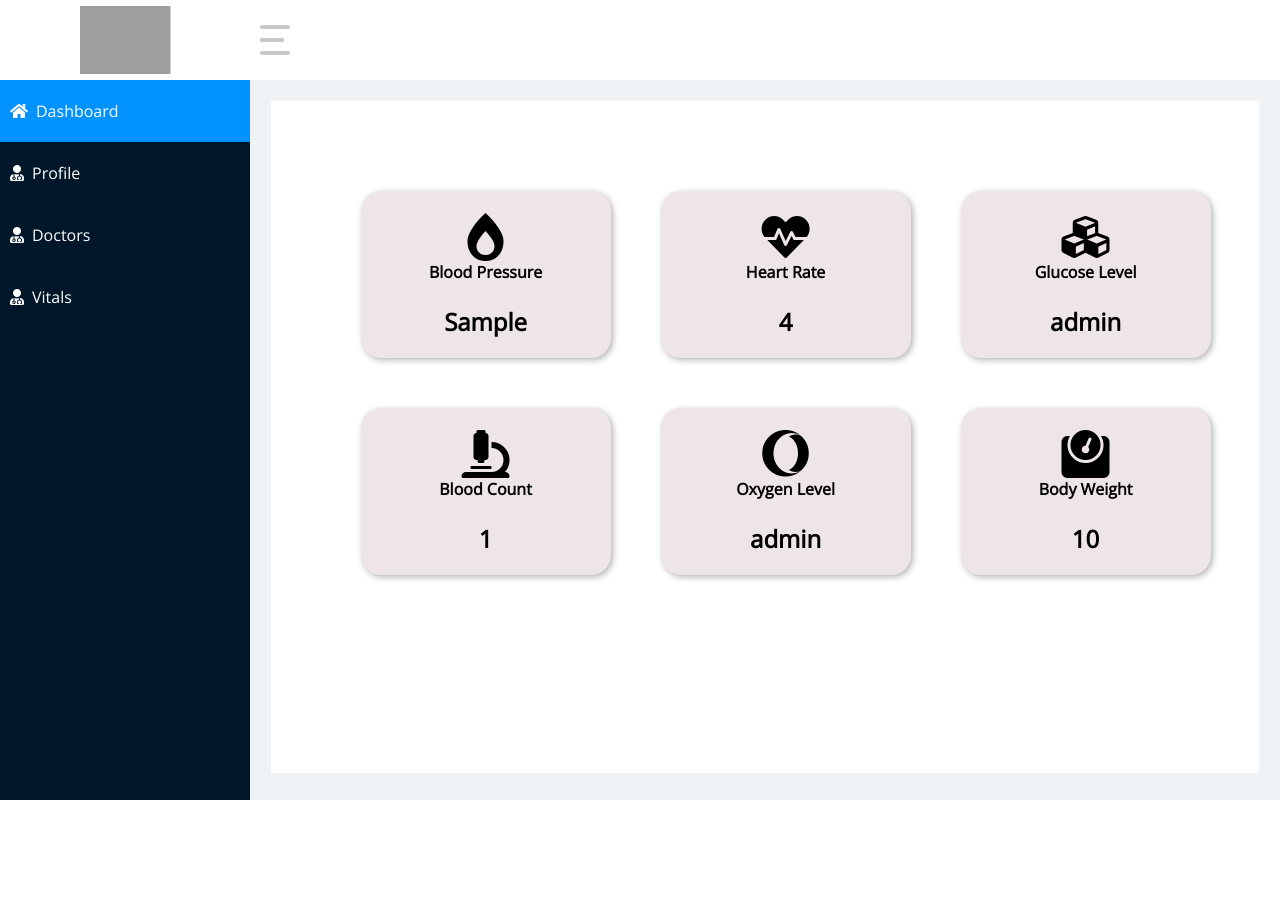
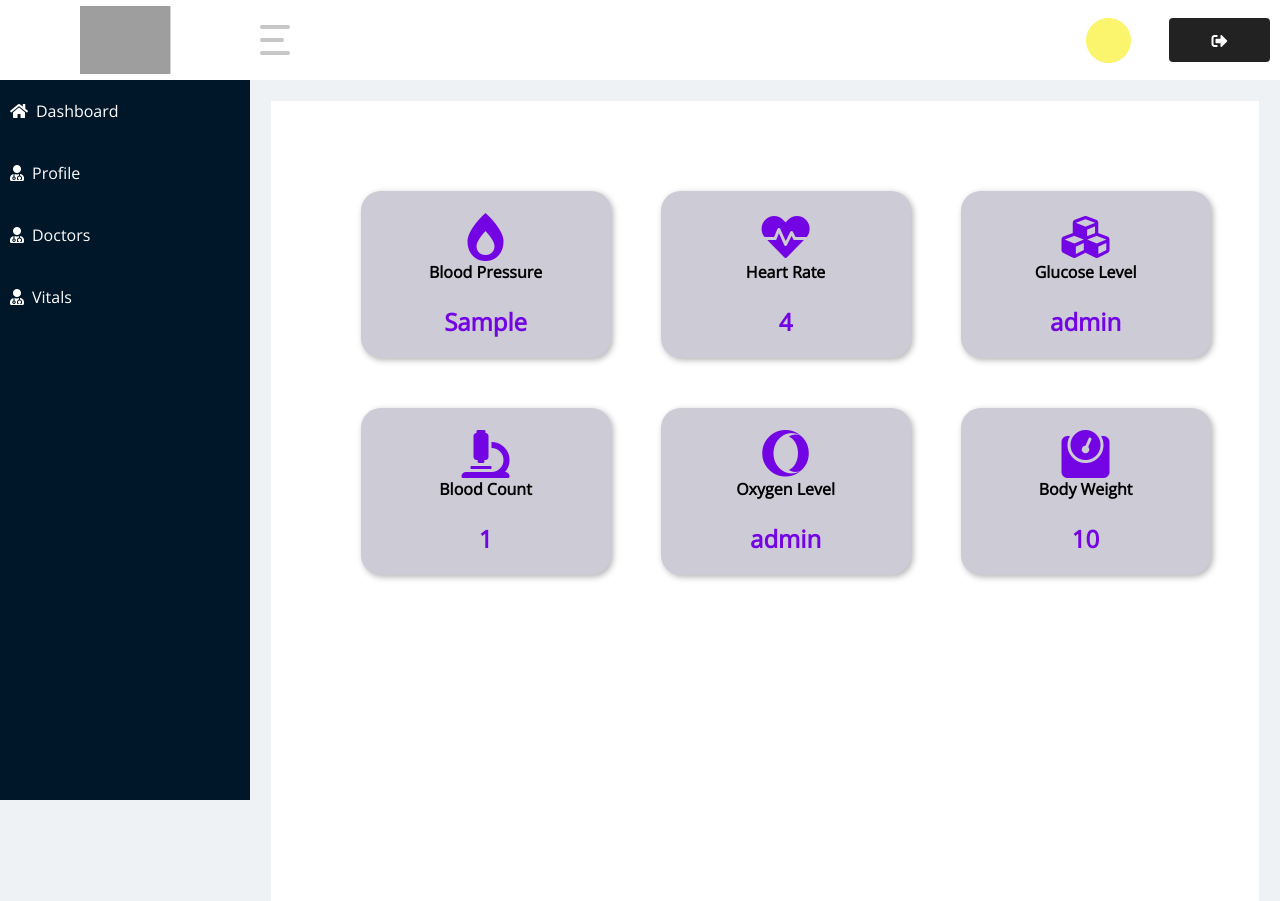
Before and after one commit to SJDev2000/medico, a Python web app: template flaskproject/templates/vitals.html in a window 1280 px wide. Before the commit the page ends 800 px from the top, so only its background shows below. Run offline with Jinja, Linux system fonts and the light colour scheme; the template is opened without the code that fills it: most values are stand-ins (such as "Sample title", 1, 10 or a date in 2020); grey boxes are pictures that could not be loaded.

Commit message:
Updated vitals.html

```diff
--- a/flaskproject/templates/vitals.html
+++ b/flaskproject/templates/vitals.html
@@ -4,7 +4,8 @@
     <meta charset="UTF-8">
     <meta name="viewport" content="width=device-width, initial-scale=1.0">
     <title>Clinic </title>
-    <link rel='stylesheet' href="{{url_for('static', filename='patientDashboard/style.css')}}" />
+    <link rel='stylesheet' href="{{url_for('static', filename='doctorDashboard/style2.css')}}" />
+    <link rel='stylesheet' href="{{url_for('static', filename='doctorDashboard/style.css')}}" />
     <link rel="stylesheet" href="https://cdnjs.cloudflare.com/ajax/libs/font-awesome/5.15.2/css/all.min.css" />
     <script src="https://cdnjs.cloudflare.com/ajax/libs/jquery/3.5.1/jquery.min.js"></script>
     <link rel="stylesheet" href="https://cdnjs.cloudflare.com/ajax/libs/font-awesome/4.7.0/css/font-awesome.min.css">
@@ -17,7 +18,7 @@
                 <div><img src='https://img.icons8.com/external-filled-outline-satawat-anukul/64/000000/external-medical-medical-filled-outline-filled-outline-satawat-anukul-40.png' /></div>
                 <ul>
                     <a style="text-decoration: none; color: white;" href="/patientDashboard"><li class="selected"><i class="fas fa-home"></i><label>Dashboard</label></li></a>
-                    <a style="text-decoration: none; color: white;" href="/doctorProfiles"><li><i class="fas fa-user-md"></i><label>Profile</label></li></a>
+                    <a style="text-decoration: none; color: white;" href="/updateProfile"><li><i class="fas fa-user-md"></i><label>Profile</label></li></a>
                     <a style="text-decoration: none; color: white;" href="/doctorProfiles"><li><i class="fas fa-user-md"></i><label>Doctors</label></li></a>
                     <a style="text-decoration: none; color: white;" href="/vitalProfiles"><li><i class="fas fa-user-md"></i><label>Vitals</label></li></a>
                 </ul> <span class="cross-icon"><i class="fas fa-times"></i></span>
@@ -35,6 +36,14 @@
                         <div></div>
                         <div></div>
                     </div>
+                    <svg style="margin-left:75%;" class="modesvg" width="45" height="45" viewBox="0 0 55 55" fill="none"
+                        xmlns="http://www.w3.org/2000/svg">
+                        <path class="sun"
+                            d="M55 27.5C55 42.6878 42.6878 55 27.5 55C12.3122 55 0 42.6878 0 27.5C0 12.3122 12.3122 0 27.5 0C42.6878 0 55 12.3122 55 27.5Z"
+                            fill="#FBF56E" />
+                    </svg>
+          <button onclick="window.location.href='/patientLogout'" class="button-69 button-31" role="button"><i class="fas fa-sign-out-alt"></i></button>
+
                 </header>
                 <div class="content-data">
 
@@ -108,6 +117,8 @@
             </div>
         </div>
     </div>
-    <script src="u{{url_for('static', filename='patientDashboard/index.js')}}"></script>
+    <script src="{{ url_for('static', filename='homePage/anime.min.js') }}"></script>
+    <script src="{{ url_for('static', filename='homePage/script.js') }}"></script>
+    <script src="{{url_for('static', filename='patientDashboard/index.js')}}"></script>
 </body>
 </html>
```
